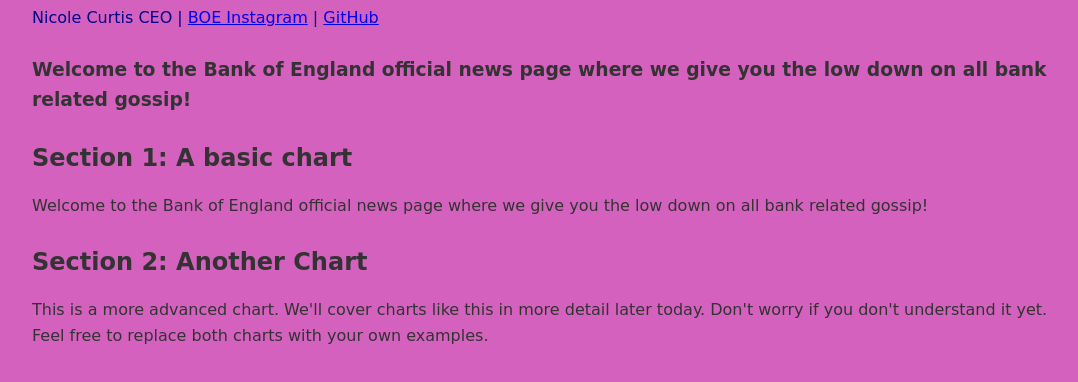
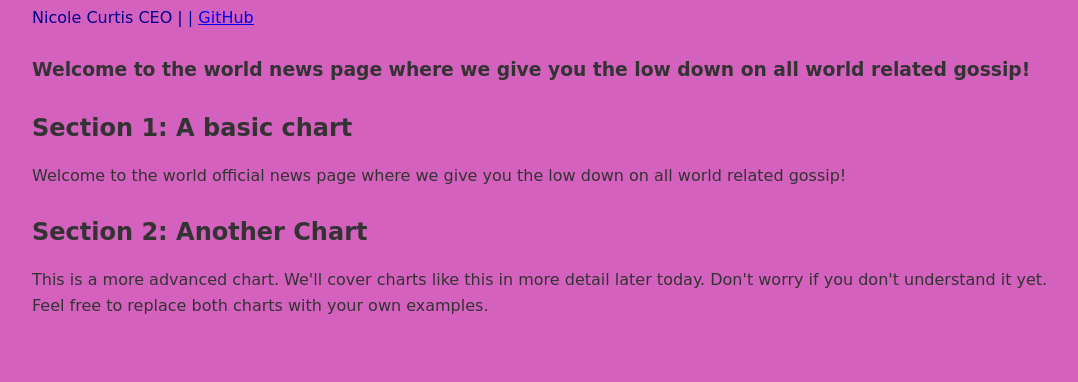
Before and after one commit to NicoleCurtis101/NicoleCurtis101.github.io, a plain HTML site: page index.html in a window 1280 px wide. Shown: the part 130-512 px from the top of the page, without its empty margins (96-1174 px from the left). Drawn offline with Linux system fonts and the light colour scheme; a script that the page names is missing; a web font is replaced by a local one.

Commit message:
Update index.html

```diff
--- a/index.html
+++ b/index.html
@@ -1,4 +1,4 @@
-<!-- welcome to the Bank of England official news page where we give you the low down on all bank related gossip. -->
+<!--  -->
 <!-- It works with the three css files in this folder: example1.css, example2.css and example3.css. -->
 <!-- The HTML file defines the structure of the page, and the CSS files define how it looks. -->
 <!-- The CSS examples are all designed to work with this page. Try swapping them out on line 29 and see what happens. -->
@@ -41,11 +41,11 @@
     </h1>
     <p style="margin-top: 0px; color: darkblue">
         <!-- we're setting the margin to 0px so the header and authour name are close together -->
-        Nicole Curtis CEO | <a href="https://www.instagram.com/bankofengland.uk/?hl=en">BOE Instagram</a> | <a
+        Nicole Curtis CEO | | <a
             href="https://www.github.com/FM-ds">GitHub</a>
     </p>
     <h3 class="small"> <!-- We have added a class to the header called "small" which we can use to style it in the CSS -->
-        Welcome to the Bank of England official news page where we give you the low down on all bank related gossip!
+        Welcome to the world news page where we give you the low down on all world related gossip!
     </h3>
 
     <!-- We're organising the page into sections, with each section containing a chart, title and a description -->
@@ -53,7 +53,7 @@
         <div class="chart-description">
             <h2>Section 1: A basic chart</h2>
             <p> <!-- This is a paragraph, it's the main way to display text on a web page -->
-                Welcome to the Bank of England official news page where we give you the low down on all bank related gossip!
+                Welcome to the world official news page where we give you the low down on all world related gossip!
             </p>
         </div>
         <figure id="Location1"></figure> <!-- we give it an id so we can put a vega-lite graph here with VegaEmbed -->
```
